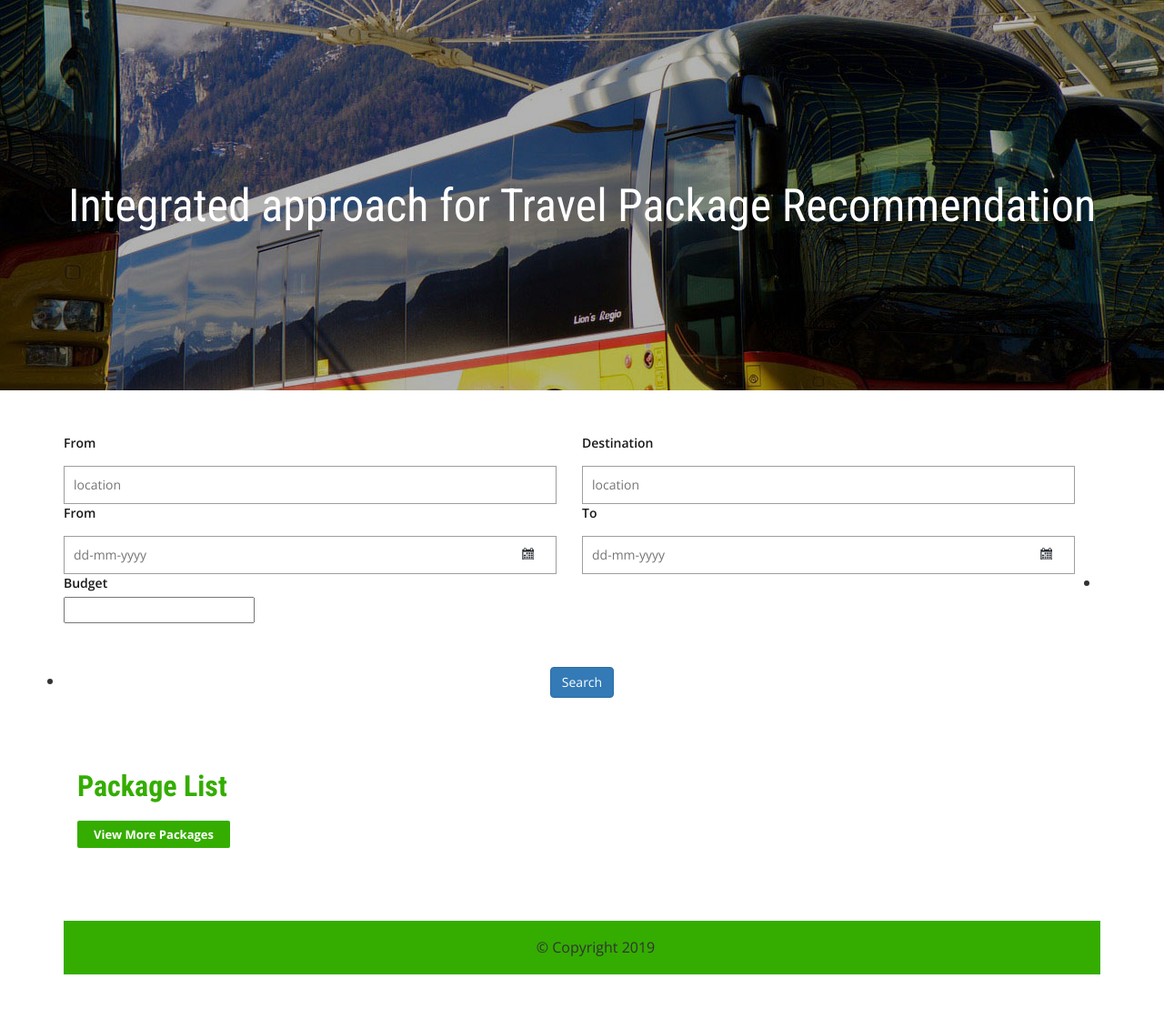
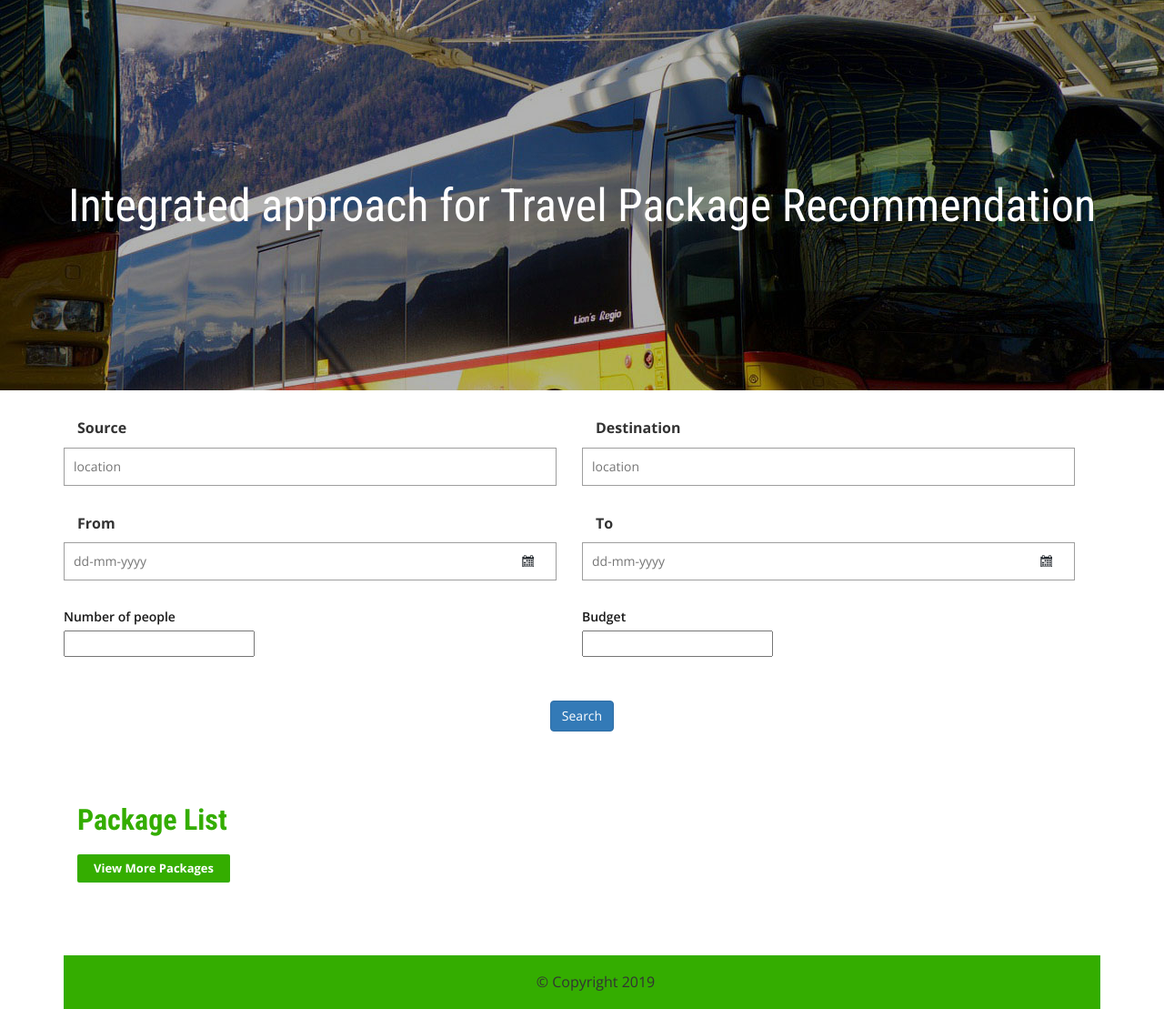
Before and after one commit to KunalAsati/Travel, a PHP site: page / in a window 1280 px wide. Shown: the part 147-1256 px from the top of the page at 91% size. Before the commit the page ends 1218 px from the top, so only its background shows below. Run offline with PHP 8.4, Linux system fonts and the light colour scheme; the visitor is signed in with stand-in values (Sample User, id 1); data that the repository does not hold is empty.

Commit message:
search panel design

```diff
--- a/index.php
+++ b/index.php
@@ -46,36 +46,45 @@ include('includes/config.php');
 <form name="book" method="post">
 <div class="ban-bottom">
 				<div class="bnr-right">
-				<label class="inputLabel">From</label>
+				<label class="col-sm-2 control-label">Source</label>
 				<input class="text" id="fromloc" type="text" placeholder="location"  name="fromloc" required="">
 			</div>
             <div class="ban-bottom">
 				<div class="bnr-right">
-				<label class="inputLabel">Destination</label>
+				<label class="col-sm-2 control-label">Destination</label>
 				<input class="text" id="toloc" type="text" placeholder="location"  name="toloc" required="">
 			</div>
-
+			<div class="clearfix"></div>
             <div class="ban-bottom">
 				<div class="bnr-right">
-				<label class="inputLabel">From</label>
-				<input class="date" id="datepicker" type="text" placeholder="dd-mm-yyyy"  name="fromdate" required="">
+				<label class="col-sm-2 control-label">From</label>
+				<input class="date" id="fromdate" type="text" placeholder="dd-mm-yyyy"  name="fromdate" required="">
 			</div>
             <div class="ban-bottom">
 				<div class="bnr-right">
-				<label class="inputLabel">To</label>
-				<input class="date" id="datepicker" type="text" placeholder="dd-mm-yyyy"  name="fromdate" required="">
+				<label class="col-sm-2 control-label">To</label>
+				<input class="date" id="todate" type="text" placeholder="dd-mm-yyyy"  name="todate" required="">
 			</div>
-            <ul>
+			<div class="clearfix"></div>
+            <div class="ban-bottom">
 
-					<li class="spe">
-						<label class="inputLabel">Budget</label>
-						<input class="special" type="number" name="budget" required="">
-					</li>
+			<div class="bnr-right">
+						<label class="inputLabel">Number of people</label>
+						<input class="special" type="number" name="numpeople" required="">
+			</div>
+
+
+			<div class="bnr-right">
+			<label class="inputLabel">Budget</label>
+			<input class="special" type="number" name="budget" required="">
+			</div>
             <div class="clearfix"></div>
+			<ul style="list-style: none;">
             <li class="spe" align="center">
 					<button type="submit" name="search" class="btn-primary btn">Search</button>
 						</li>
-            </ul>
+						<ul style="list-style: none;">
+            </div>
 
 </form>
 </div>
@@ -111,13 +120,13 @@ foreach($results as $result)
 					<img src="admin/pacakgeimages/<?php echo htmlentities($result->PackageImage);?>" class="img-responsive" alt="">
 				</div>
 				<div class="col-md-6 room-midle wow fadeInUp animated" data-wow-delay=".5s">
-					<h4>Package Name: <?php echo htmlentities($result->PackageName);?></h4>
-					<h6>Package Type : <?php echo htmlentities($result->PackageType);?></h6>
-					<p><b>Package Location :</b> <?php echo htmlentities($result->PackageLocation);?></p>
-					<p><b>Features</b> <?php echo htmlentities($result->PackageFetures);?></p>
+					<h4>Package Location: <?php echo htmlentities($result->PackageLocation);?></h4>
+					<h6>Number of Days : <?php echo htmlentities($result->NumberOfDays);?></h6>
+					<p><b>Package Detail :</b> <?php echo htmlentities($result->PackageDetails);?></p>
+					<p><b>Number of People :</b> <?php echo htmlentities($result->NumberOfPeoples);?></p>
 				</div>
 				<div class="col-md-3 room-right wow fadeInRight animated" data-wow-delay=".5s">
-					<h5>INR <?php echo htmlentities($result->PackagePrice);?></h5>
+					<h5>INR <?php echo htmlentities($result->StayPrice);?></h5>
 					<a href="package-details.php?pkgid=<?php echo htmlentities($result->PackageId);?>" class="view">Details</a>
 				</div>
 				<div class="clearfix"></div>
```
